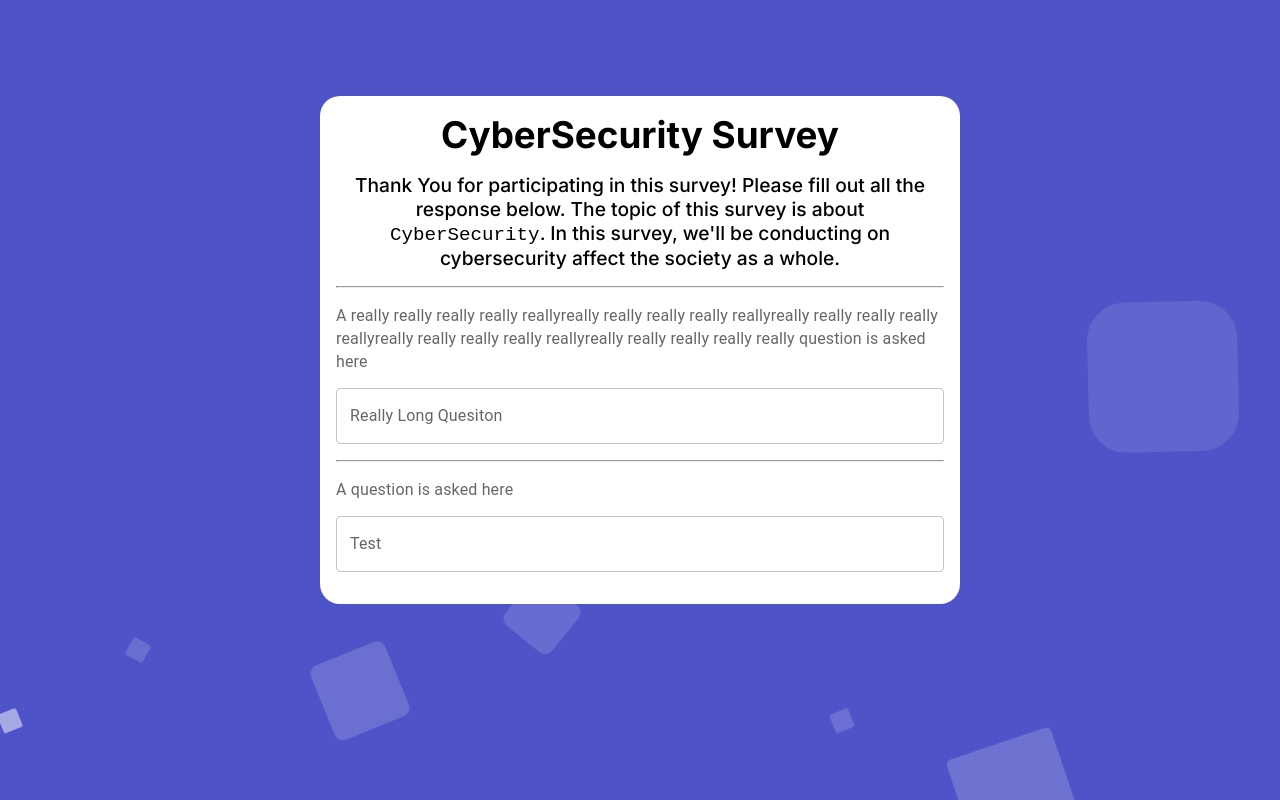
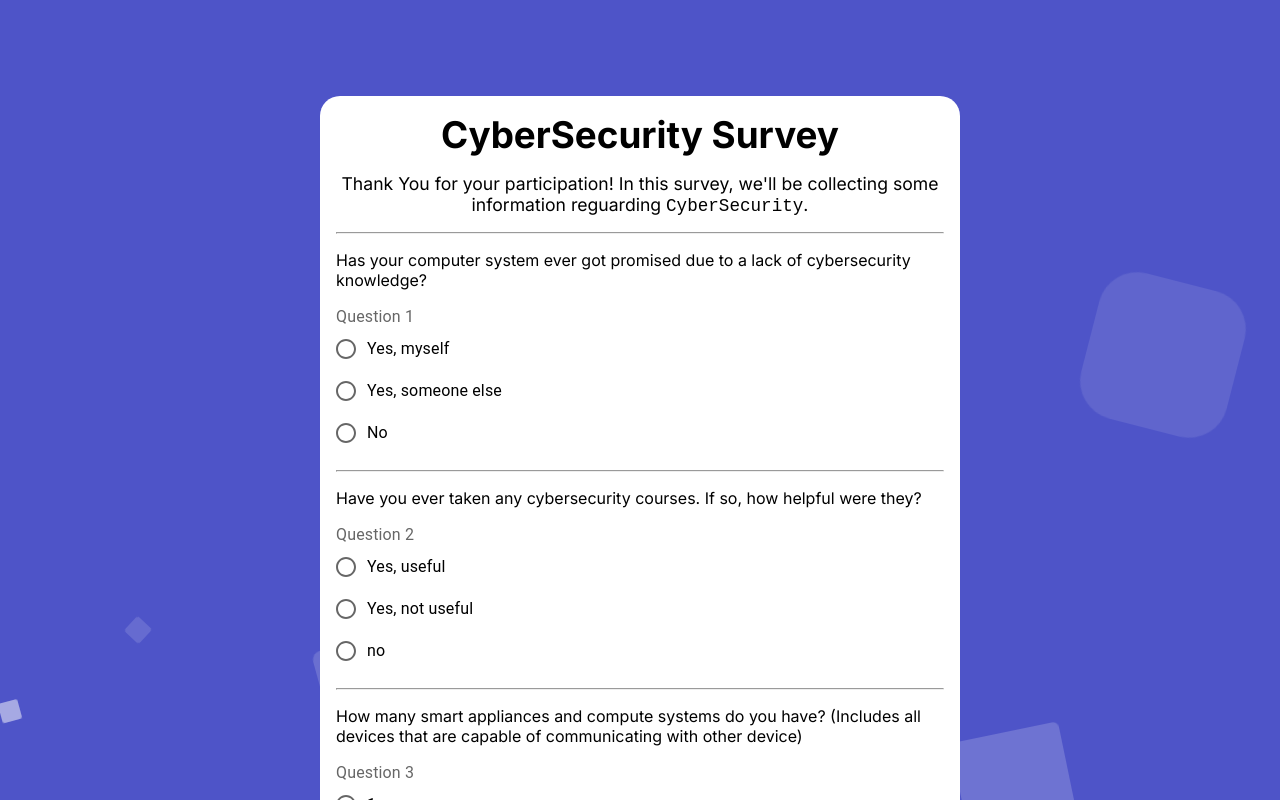
Before and after one commit to zhiyan114/ela-survey, a Next.js app: page / in a window 1280 px wide. Shown: the top 800 px of the page. Built offline with nearby package versions, Linux system fonts and the light colour scheme.

Commit message:
Completed Questionnaire

```diff
--- a/package.json
+++ b/package.json
@@ -21,6 +21,7 @@
     "next": "13.3.1",
     "react": "18.2.0",
     "react-dom": "18.2.0",
+    "sweetalert2": "^11.7.3",
     "typescript": "5.0.4"
   }
 }
--- a/src/Components/FormComp.tsx
+++ b/src/Components/FormComp.tsx
@@ -1,9 +1,15 @@
-import { FormControl, FormGroup, FormHelperText, FormLabel, Input, InputLabel, TextField } from '@mui/material';
-import { Component, ReactNode } from "react";
+import { FormControl, FormControlLabel, FormGroup, FormLabel, Radio, RadioGroup, TextField } from '@mui/material';
+import { ChangeEvent, Component, ReactNode } from "react";
 
 type MultiChoceOpt = {
     name: string;
-    description?: string;
+    description: string;
+    onChange: (event: ChangeEvent<HTMLInputElement>, val: string) => void;
+    defaultVal?: string;
+    options: {
+        name: string;
+        value?: string
+    }[];
 }
 export class MultiChoice extends Component<MultiChoceOpt> {
     constructor(prop: MultiChoceOpt) {
@@ -11,49 +17,41 @@
     }
     render(): ReactNode {
         return (
-            <FormControl>
-                <InputLabel>{this.props.name}</InputLabel>
-                <Input id={this.props.name}></Input>
-                {this.props.description ? <FormHelperText>
-                    {this.props.description}
-                </FormHelperText> : null}
-            </FormControl>
+            <FormGroup>
+                <FormControl style={{padding: "1rem 0"}}>
+                <p style={{paddingBottom: "15px"}}>{this.props.description}</p>
+                <FormLabel>{this.props.name}</FormLabel>
+                <RadioGroup defaultValue={this.props.defaultVal} name={this.props.name} onChange={this.props.onChange}>
+                    {this.props.options.map(opt=>
+                        <FormControlLabel
+                        value={opt.value ?? opt.name}
+                        control={<Radio/>}
+                        label={opt.name}
+                        />
+                    )}
+                </RadioGroup>
+                </FormControl>
+            </FormGroup>
         )
     }
 }
 
-type ShortResponseOpt = {
+type ResponseOpt = {
     name: string;
     description: string;
+    onChange: (event?: ChangeEvent<HTMLInputElement | HTMLTextAreaElement>) => void;
+    isLongResponse?: boolean;
 }
-export class ShortResponse extends Component<ShortResponseOpt> {
-    constructor(prop: ShortResponseOpt) {
+export class TextResponse extends Component<ResponseOpt> {
+    constructor(prop: ResponseOpt) {
         super(prop)
     }
     render(): ReactNode {
         return (
             <FormGroup style={{padding: "1rem 0"}}>
-                <FormLabel style={{paddingBottom: "15px"}}>{this.props.description}</FormLabel>
-                <TextField id={this.props.name} label={this.props.name} variant="outlined"></TextField>
+                <p style={{paddingBottom: "15px"}}>{this.props.description}</p>
+                <TextField id={this.props.name} label={this.props.name} variant="outlined" multiline={this.props.isLongResponse} onChange={this.props.onChange}></TextField>
             </FormGroup>
         )
     }
 }
-
-type LongResponseOpt = {
-    name: string;
-    description: string;
-}
-export class LongResponse extends Component<LongResponseOpt> {
-    constructor(prop: LongResponseOpt) {
-        super(prop)
-    }
-    render(): ReactNode {
-        return (
-            <FormGroup style={{padding: "1rem 0"}}>
-                <FormLabel style={{paddingBottom: "15px"}}>{this.props.description}</FormLabel>
-                <TextField id={this.props.name} label={this.props.name} variant="outlined"></TextField>
-            </FormGroup>
-        )
-    }
-}
--- a/src/pages/index.tsx
+++ b/src/pages/index.tsx
@@ -1,28 +1,90 @@
-import { FormControl, FormHelperText, Input, InputLabel, TextField } from '@mui/material';
 import { Inter } from 'next/font/google'
-import { Fragment } from 'react'
+import { Component, createRef, Fragment, ReactNode, RefObject } from 'react'
 import styles from '@/styles/Home.module.css'
-import { ShortResponse } from '@/Components/FormComp';
+import { MultiChoice, TextResponse } from '@/Components/FormComp';
+import { Button } from '@mui/material';
+import swal from 'sweetalert2'
 
 const inter = Inter({ subsets: ['latin'] })
 
-export default function Home() {
+type formState = {
+  QOne?: string,
+  QTwo?: string,
+  QThree?: string,
+  QFour?: string,
+  QFive?: string,
+}
+
+export default class Home extends Component<{}, formState> {
+  formRef = createRef<HTMLFormElement>();
+  formVal = {
+
+  }
+  constructor(prop: {}) {
+    super(prop);
+    this.state = {
+
+    }
+  }
+
+  formSubmit = async () => {
+    const result = await swal.fire({
+      title: "Submit",
+      text: "Are you sure you're finished with the response?",
+      icon: "question",
+      showConfirmButton: true,
+      confirmButtonText: "Yes",
+      showCancelButton: true,
+      cancelButtonText: "No",
+    })
+    if(!result.isConfirmed) return;
+    alert(JSON.stringify(this.state));
+  }
+  formReset = () => {
+    swal.fire({
+      title: "Reset Form",
+      text: "Are you sure you want to reset the form?",
+      icon: "warning",
+      showConfirmButton: true,
+      confirmButtonText: "Yes",
+      confirmButtonColor: "#FF0000",
+      showCancelButton: true,
+      cancelButtonText: "No",
+      cancelButtonColor: "#00FF00"
+    }).then((res)=> {
+      if(res.isConfirmed) this.formRef.current?.reset();
+    })
+  }
+  render(): ReactNode {
     return (
       <Fragment>
         <main className={`${styles.main} ${inter.className}`}>
           <div className={`${styles.center} ${styles.formBox}`}>
-          <form>
+            <form onSubmit={(e)=>e.preventDefault()} ref={this.formRef}>
               <div className={styles.formHeader} aria-label='Form Header'>
                 <h1>CyberSecurity Survey</h1>
-              <p>Thank You for participating in this survey! Please fill out all the response below. The topic of this survey is about <code>CyberSecurity</code>. In this survey, we'll be conducting on cybersecurity affect the society as a whole.</p>
+                <p>Thank You for your participation! In this survey, we'll be collecting some information reguarding <code>CyberSecurity</code>.</p>
               </div>
               <hr/>
-            <ShortResponse name={"Really Long Quesiton"} description="A really really really really reallyreally really really really reallyreally really really really reallyreally really really really reallyreally really really really really question is asked here"/>
+              <MultiChoice name="Question 1" description="Has your computer system ever got promised due to a lack of cybersecurity knowledge?" options={[{name: "Yes, myself"}, {name: "Yes, someone else"}, {name: "No"}]} onChange={(_,val)=>this.setState({QOne: val})}/>
               <hr/>
-            <ShortResponse name={"Test"} description="A question is asked here"/>
+              <MultiChoice name="Question 2" description="Have you ever taken any cybersecurity courses. If so, how helpful were they?" options={[{name: "Yes, useful"}, {name: "Yes, not useful"}, {name: "no"}]} onChange={(_,val)=>this.setState({QTwo: val})}/>
+              <hr/>
+              <MultiChoice name="Question 3" description="How many smart appliances and compute systems do you have? (Includes all devices that are capable of communicating with other device)" options={[{name: "1"}, {name: "2"}, {name: "3"}, {name: "4"}, {name:"5 or more"}]} onChange={(_,val)=>this.setState({QThree: val})}/>
+              <hr/>
+              <MultiChoice name="Question 4" description="Do you agree with the recent legislative proposals on the bill 'Restrict Act'? For context (if needed): The original purpose of the bill was proposed to ban the Tik Tok app from operating in the U.S., but it's vague enough that the government can esentially restrict any other apps that they deemed 'dangerous'." options={[{name: "Yes"}, {name: "No"}]} onChange={(_,val)=> this.setState({QFour: val})}/>
+              <hr/>
+              <TextResponse name="Question 5" description="What steps do you think is necessary to protect yourself from cyberattacks?" isLongResponse={true} onChange={(e)=>this.setState({QFive: e?.target.value})}/>
+              <hr/>
+              <div className={styles.formFooter} aria-label="Form Footer">
+                <Button variant='contained' onClick={this.formSubmit} color="primary">Submit</Button>
+                <Button variant='contained' onClick={this.formReset} color="warning">Reset</Button>
+                <p>This survey form is open source, view it on <a href="https://github.com/zhiyan114/ela-survey" target="_blank">github</a></p>
+              </div>
             </form>
           </div>
         </main>
       </Fragment>
     )
   }
+}
--- a/src/styles/Home.module.css
+++ b/src/styles/Home.module.css
@@ -13,9 +13,15 @@
   margin-bottom: 1rem;
 }
 .formHeader p {
-  font-size: 1.2rem;
-  font-weight: 500;
+  font-size: 1.1rem;
+  font-weight: 400;
   margin-bottom: 1rem;
+}
+.formFooter {
+  text-align: center;
+}
+.formFooter > * {
+  margin: 1rem 0.8rem 0 0.8rem;
 }
 
 
```
Also changed, not shown: 1 other file (tests, documents, lock files or other folders). Lines whose indentation alone changed are shown as unchanged.
